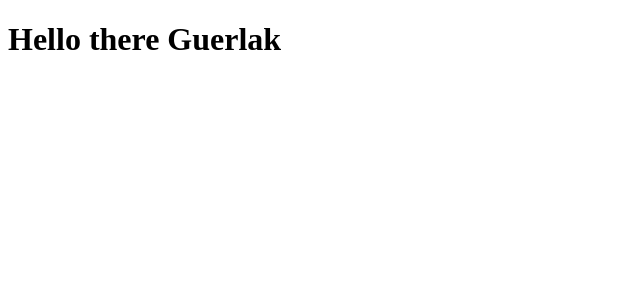
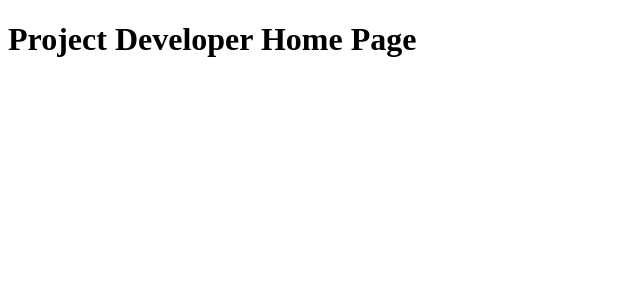
Before and after one commit to guerlak/project-dev, a Next.js app: page / in a window 1280 px wide. Shown: the top 300 px of the page, without its empty margins (0-640 px from the left). Built offline with nearby package versions, Linux system fonts and the light colour scheme.

Commit message:
feat: add migrations

```diff
--- a/infra/database.js
+++ b/infra/database.js
@@ -2,7 +2,7 @@ import { Client } from "pg";
 
 async function query(queryCommand) {
   const client = new Client({
-    host: "localhost",
+    host: process.env.POSTGRES_HOST,
     port: process.env.POSTGRES_PORT,
     database: process.env.POSTGRES_DB,
     user: process.env.POSTGRES_USER,
@@ -13,7 +13,6 @@ async function query(queryCommand) {
   try {
     await client.connect();
     const result = await client.query(queryCommand);
-    await client.end();
     return result;
   } catch (err) {
     console.log(err);
--- a/package.json
+++ b/package.json
@@ -11,12 +11,16 @@
     "lint:fix": "prettier --write .",
     "services:up": "docker compose -f infra/compose.yaml up -d",
     "services:stop": "docker compose -f infra/compose.yaml stop",
-    "services:down": "docker compose -f infra/compose.yaml down"
+    "services:down": "docker compose -f infra/compose.yaml down",
+    "migration:create": "node-pg-migrate --migrations-dir infra/migrations create",
+    "migration:up": "node-pg-migrate --migrations-dir infra/migrations --envPath .env.development up "
   },
   "author": "guerlak",
   "license": "MIT",
   "dependencies": {
+    "dotenv": "^16.4.4",
     "next": "^13.1.6",
+    "node-pg-migrate": "^6.2.2",
     "pg": "^8.11.3",
     "react": "^18.2.0",
     "react-dom": "^18.2.0"
--- a/pages/index.js
+++ b/pages/index.js
@@ -1,5 +1,4 @@
 function Home() {
-  return <h1>Hello there Guerlak</h1>;
+  return <h1>Project Developer Home Page</h1>;
 }
-
 export default Home;
```
Also changed, not shown: 2 other files (tests, documents, lock files or other folders).
